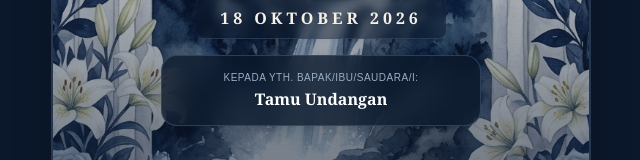
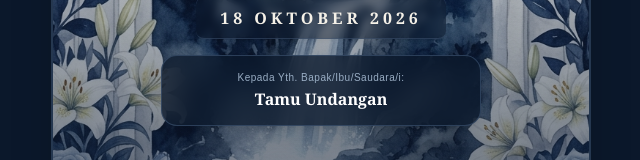
Before and after one commit to asepruyat/undangan-pernikahan-asep-dan-siva, a React (Vite) app: page / in a window 1280 px wide. Shown: the part 443-603 px from the top of the page, without its empty margins (319-959 px from the left). Built offline with nearby package versions, Linux system fonts and the light colour scheme.

Commit message:
Update Opening.tsx

```diff
--- a/src/components/Opening.tsx
+++ b/src/components/Opening.tsx
@@ -139,7 +139,7 @@ export const Opening: React.FC<OpeningProps> = ({ guestName: initialGuestName, o
               transition={{ duration: 1, delay: 1.5 }}
               className="mt-4 bg-[#0B182B]/75 backdrop-blur-md rounded-2xl p-3.5 border border-[#405775]/60 max-w-xs mx-auto shadow-xl"
             >
-              <p className="text-[10px] text-[#9AAEC4] uppercase tracking-wider font-sans-clean mb-0.5">
+              <p className="text-[10px] text-[#9AAEC4] tracking-wider font-sans-clean mb-0.5">
                 Kepada Yth. Bapak/Ibu/Saudara/i:
               </p>
               <p className="font-serif-title text-base text-[#FFFFFF] font-semibold capitalize">
```
